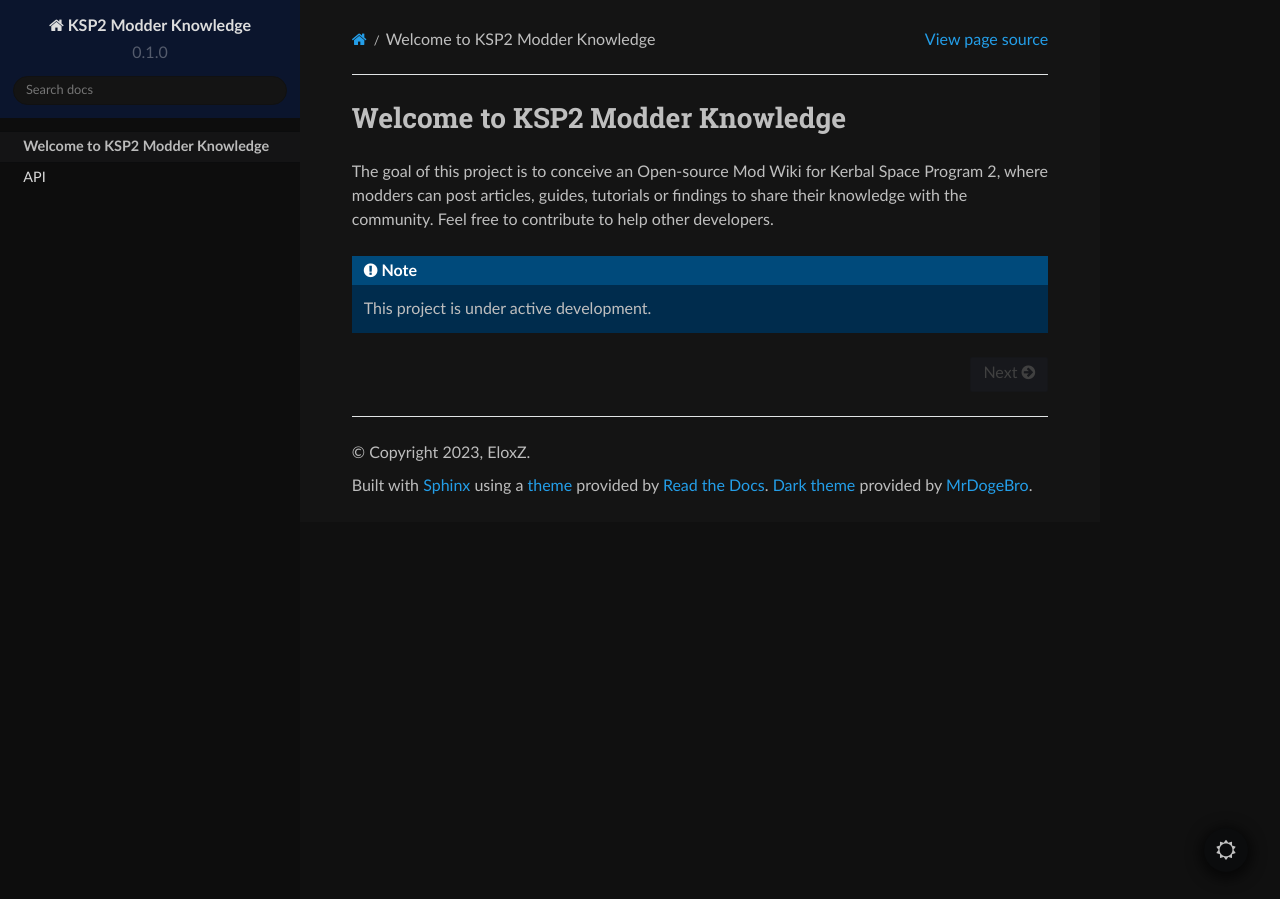
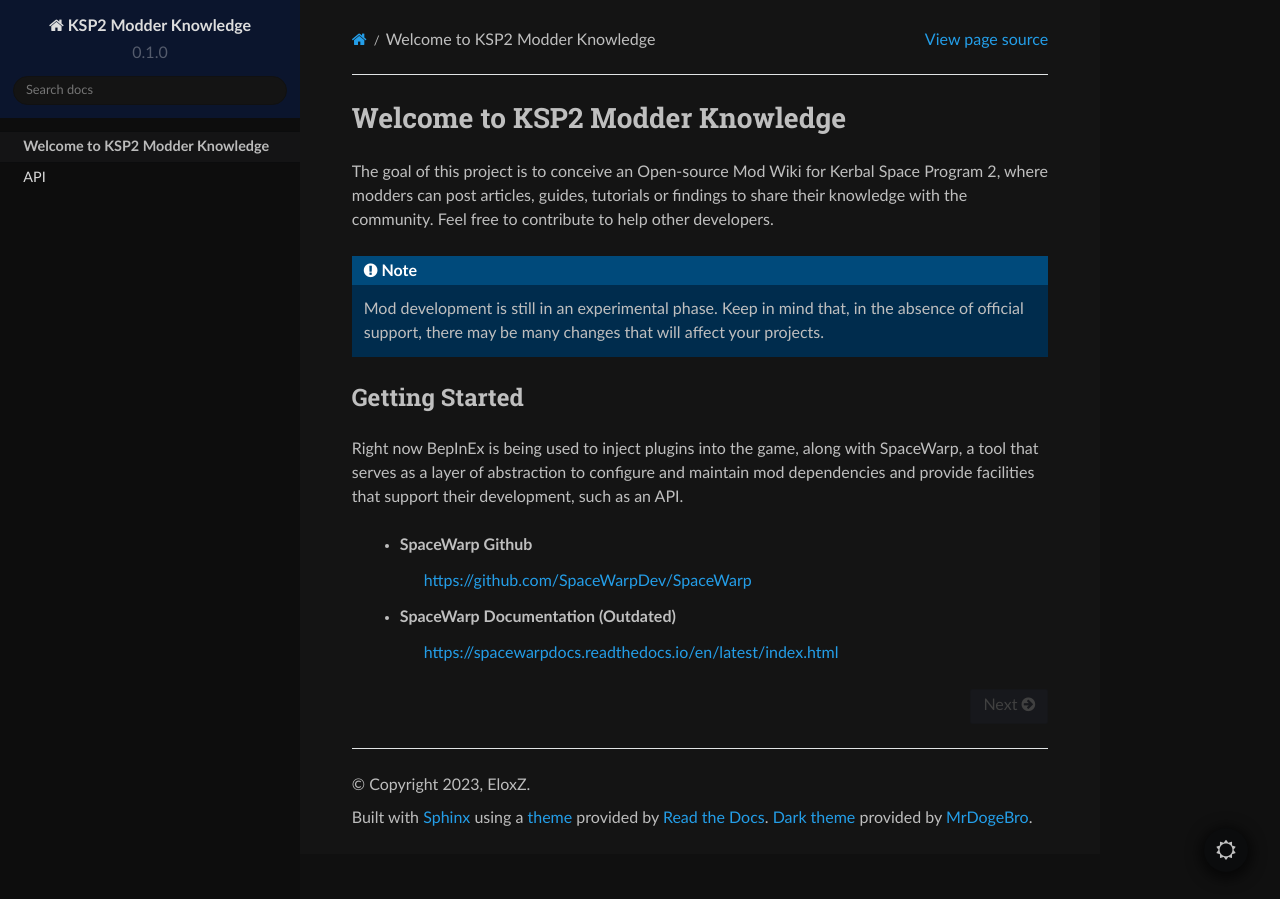
Before and after one commit to EloxZ/KSP2-Modder-Knowledge, a Sphinx documentation site: the page built from docs/source/index.rst, in a window 1280 px wide. Built offline with Sphinx 7.4.7 and the Read the Docs theme 2.0.0, drawn with Linux system fonts in a browser that asks for light colours; pages that are not in the unit, such as notebooks, are missing from menus.

```diff
--- /dev/null
+++ b/docs/source/api/GameManager.Instance.Game.ViewController.rst
@@ -0,0 +1,6 @@
+GameManager.Instance.Game.ViewController
+=========================================
+
+
+Fields
+------
--- a/docs/source/api/api.rst
+++ b/docs/source/api/api.rst
@@ -1,6 +1,9 @@
 API
 ===
-Documentation of the API
+Speculated documentation of the API
+
+Contents
+-------
 
 .. toctree::
 
--- a/docs/source/index.rst
+++ b/docs/source/index.rst
@@ -1,11 +1,29 @@
 Welcome to KSP2 Modder Knowledge
 ===================================
 
-The goal of this project is to conceive an Open-source Mod Wiki for Kerbal Space Program 2, where modders can post articles, guides, tutorials or findings to share their knowledge with the community. Feel free to contribute to help other developers.
+The goal of this project is to conceive an Open-source Mod Wiki for Kerbal Space Program 2, where modders can post articles, guides,
+tutorials or findings to share their knowledge with the community. Feel free to contribute to help other developers.
+
+.. note::
+   Mod development is still in an experimental phase. Keep in mind that, in the absence of official support, there may
+   be many changes that will affect your projects.
+
+Getting Started
+---------------
+
+Right now BepInEx is being used to inject plugins into the game, along with SpaceWarp, a tool that serves as a layer
+of abstraction to configure and maintain mod dependencies and provide facilities that support their development, such as
+an API.
+
+   - SpaceWarp Github
+      https://github.com/SpaceWarpDev/SpaceWarp
+
+   - SpaceWarp Documentation (Outdated)
+      https://spacewarpdocs.readthedocs.io/en/latest/index.html
 
 
-.. note::
-   This project is under active development.
+
+
 
 .. toctree::
    :hidden:
```
Also changed, not shown: docs/source/api/GameManager.Instance.Game.rst (+12 -1 lines).
